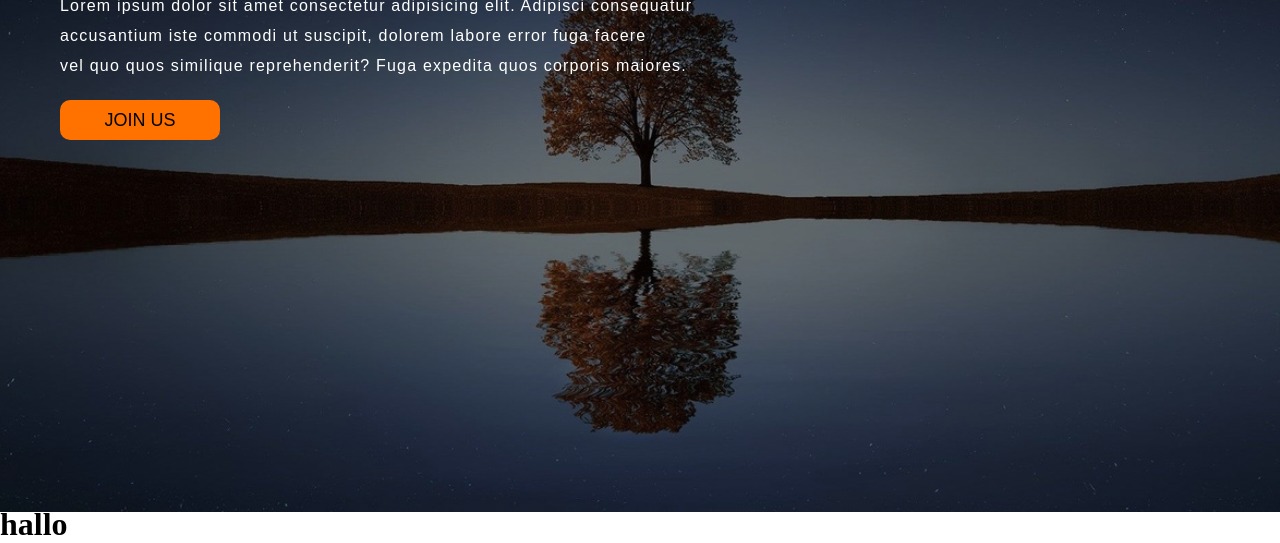
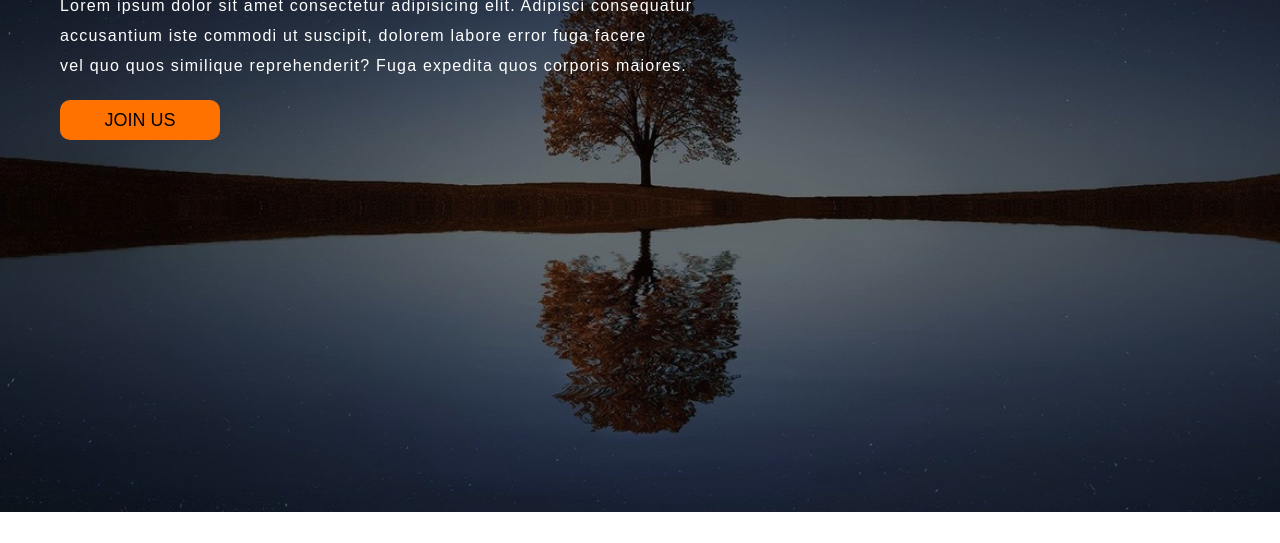
Before and after one commit to Diyar1877/StartPage, a plain HTML site: page index.html in a window 1280 px wide. Shown: the part 348-891 px from the top of the page. After the commit the page ends 860 px from the top, so only its background shows below. Drawn offline with Linux system fonts and the light colour scheme.

Commit message:
remove h1

```diff
--- a/index.html
+++ b/index.html
@@ -36,7 +36,6 @@
 
         </div>
     </div>
-    <h1>hallo</h1>
 </body>
 
 </html>
```
